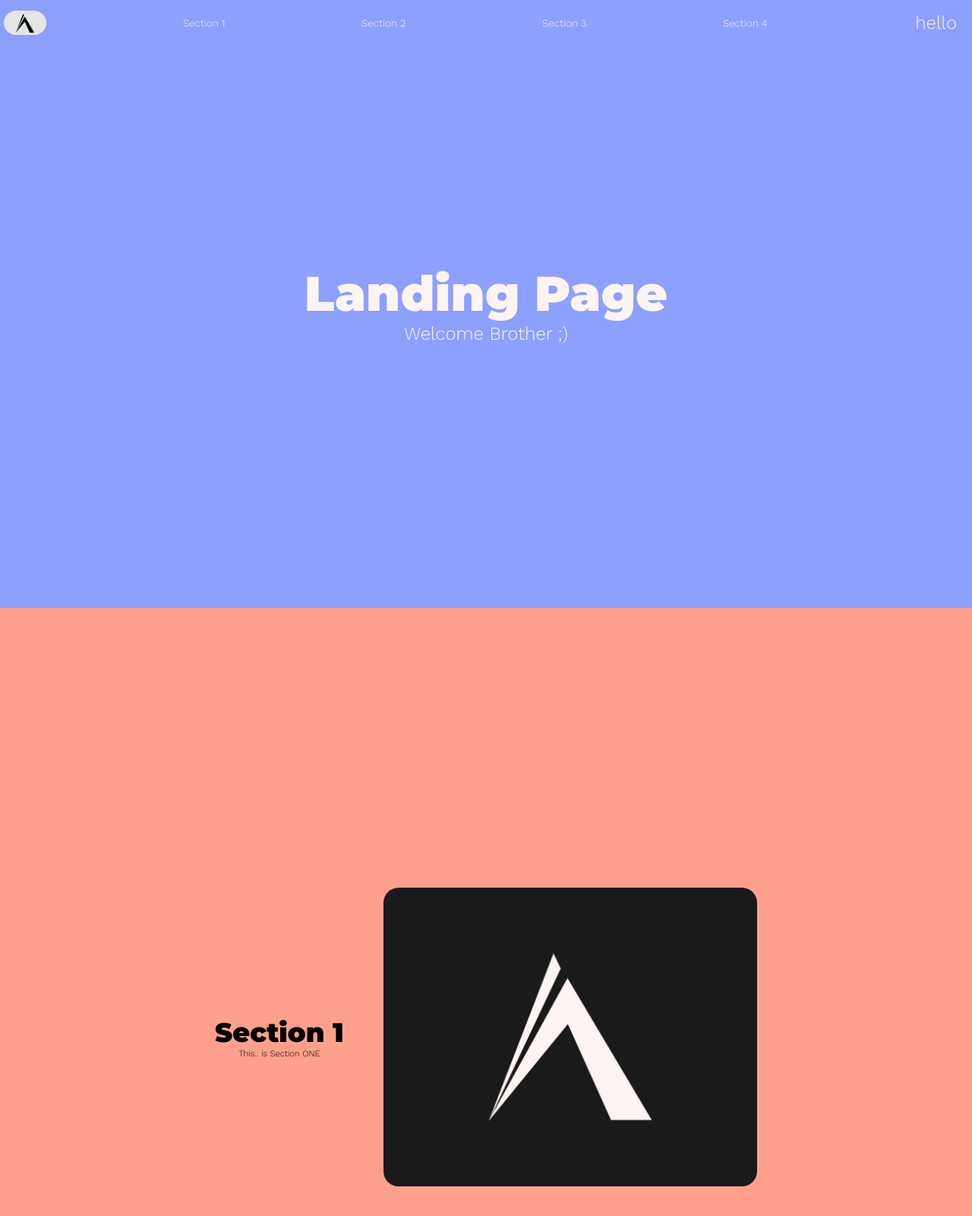
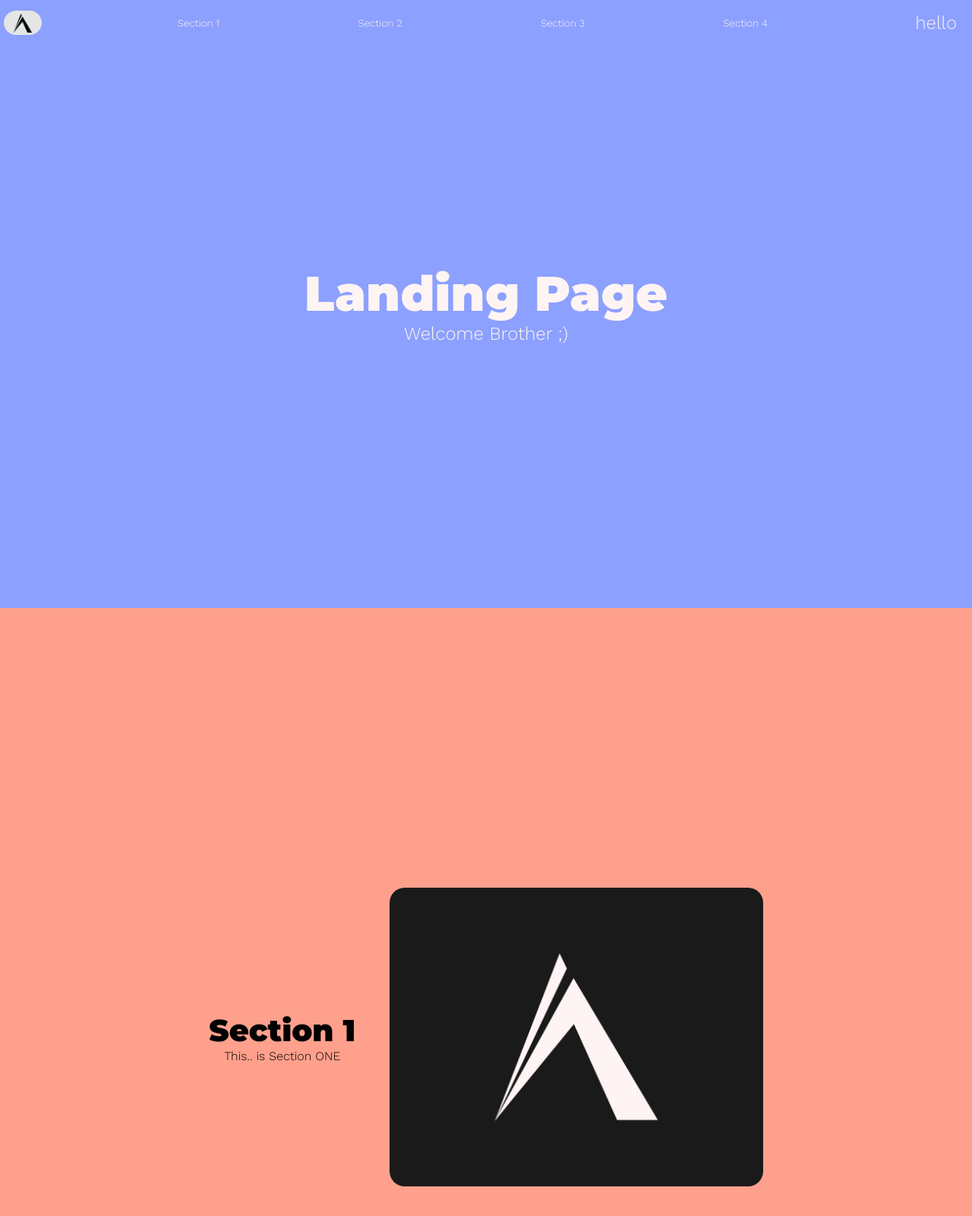
Before and after one commit to AhmadSci/Landing-Page, a plain HTML site: page index.html in a window 1280 px wide. Shown: the top 1600 px of the page at 76% size. Drawn offline with nearby package versions, Linux system fonts and the light colour scheme.

Commit message:
Scroll detection fix, Style changes, Favicon

```diff
--- a/css/styles.css
+++ b/css/styles.css
@@ -2,10 +2,11 @@
     margin:0;
 }
 
-p{
+p, a{
     font-family: 'Work Sans', sans-serif;
     font-weight: 300;
     font-size: 1.5em;
+    text-decoration: none;
 }
 
 h1, h2{
@@ -18,7 +19,7 @@ h1{
     color: #fef4f3;
 }
 h2{
-    font-size: 2.2em;
+    font-size:2.5em;
 }
 
 .page__header{
@@ -61,7 +62,7 @@ h2{
     justify-content: center;
     align-items: center;
     overflow: hidden;
-    width:4em;
+    width:3.5em;
     height: 2em;
     margin-left: 5px;
     transition: 1s;
@@ -124,8 +125,9 @@ ul{
     opacity: 0.5;
 }
 
-.navbarsection p {
+.navbarsection a {
     font-size: 10pt;
+    margin: 0px 3px;
 }
 
 .active {
@@ -138,6 +140,7 @@ ul{
     margin-bottom: auto;
     max-width: 678px;
     max-height: 440px;
+    min-width: 270px;
     object-fit: cover;
     border-radius: 20px;
     transition: 1.1s;
@@ -171,6 +174,7 @@ ul{
 }
 .sec1Inner{
     display: flex;
+    flex-wrap: wrap;
     width: 100%;
     box-sizing: border-box;
     justify-content: space-evenly;
@@ -181,6 +185,7 @@ ul{
 }
 .secContent{
     display: flex;
+    flex-wrap: wrap;
     flex-direction: column;
 }
 .secContent p {
@@ -194,6 +199,7 @@ ul{
 }
 .sec2Inner{
     display: flex;
+    flex-wrap: wrap;
     width: 100%;
     box-sizing: border-box;
     justify-content: space-evenly;
@@ -209,6 +215,7 @@ ul{
 }
 .sec3Inner{
     display: flex;
+    flex-wrap: wrap;
     width: 100%;
     box-sizing: border-box;
     justify-content: space-evenly;
@@ -225,6 +232,7 @@ ul{
 }
 .sec4Inner{
     display: flex;
+    flex-wrap: wrap;
     width: 100%;
     box-sizing: border-box;
     justify-content: space-evenly;
@@ -232,6 +240,9 @@ ul{
     padding: 10%;
     padding-top: 15em;
     padding-bottom: 15em;
+}
+#sec1Text, #sec2Text, #sec3Text, #sec4Text {
+    font-size: 1em;
 }
 .upBtn{
     display: flex;
--- a/index.html
+++ b/index.html
@@ -6,6 +6,7 @@
         <meta http-equiv="X-UA-Compatible" content="ie=edge">
         <title>Ahmed's Landing Page</title>
         <link rel = "stylesheet" href="css/styles.css">
+        <link rel="shortcut icon" type="image/jpg" href="Logo.jpg"/>
         <link href="https://fonts.googleapis.com/css?family=Montserrat:900|Work+Sans:300" rel="stylesheet">
     </head>
 
--- a/js/app.js
+++ b/js/app.js
@@ -11,7 +11,7 @@ let i;
 //add sections to the navigation bar
 for (let i=1; i<=sections.length; i++){
     let tempLi = document.createElement("li");
-    tempLi.innerHTML = "<p>Section "+i+"</p>";
+    tempLi.innerHTML = "<a>Section "+i+"</a>";
     tempLi.setAttribute("class", "navbarsection");
     navBar.appendChild(tempLi);
 }
@@ -86,7 +86,7 @@ for (let i = 0; i < navbarsections.length; i++){
                 navbarsections[i].classList.remove('active');
             }
         }else{
-            if ( document.documentElement.scrollTop > (sections[i].getBoundingClientRect().bottom + sections[i].getBoundingClientRect().y + 800)) {
+            if ( document.documentElement.scrollTop > (sections[i].getBoundingClientRect().bottom + sections[i].getBoundingClientRect().y + 700)) {
                 navbarsections[i].classList.add('active');
                 navbarsections[i-1].classList.remove('active');
             } else {
```
Also changed, not shown: 1 other file.
